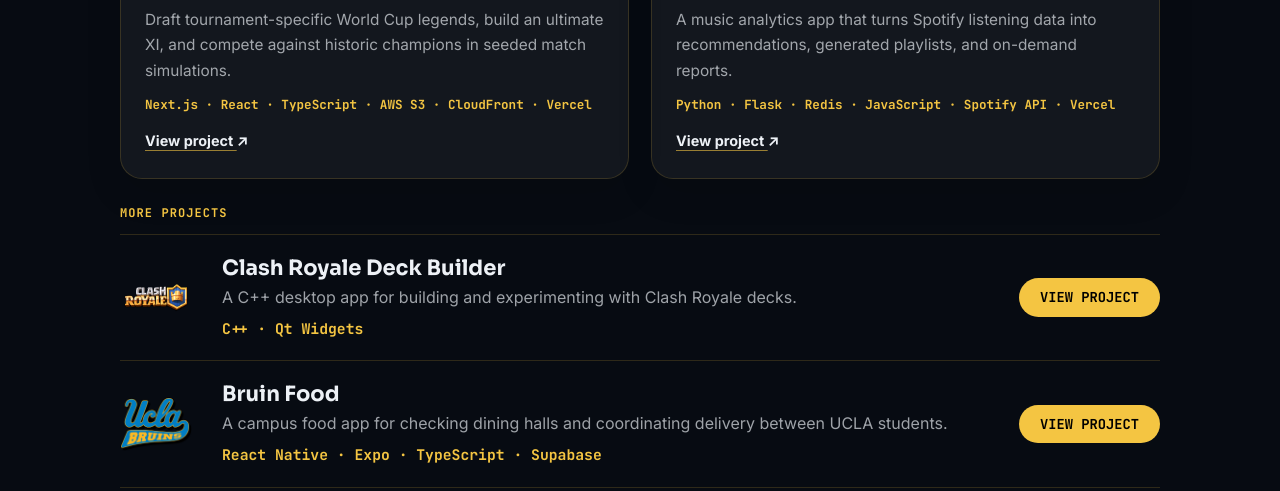
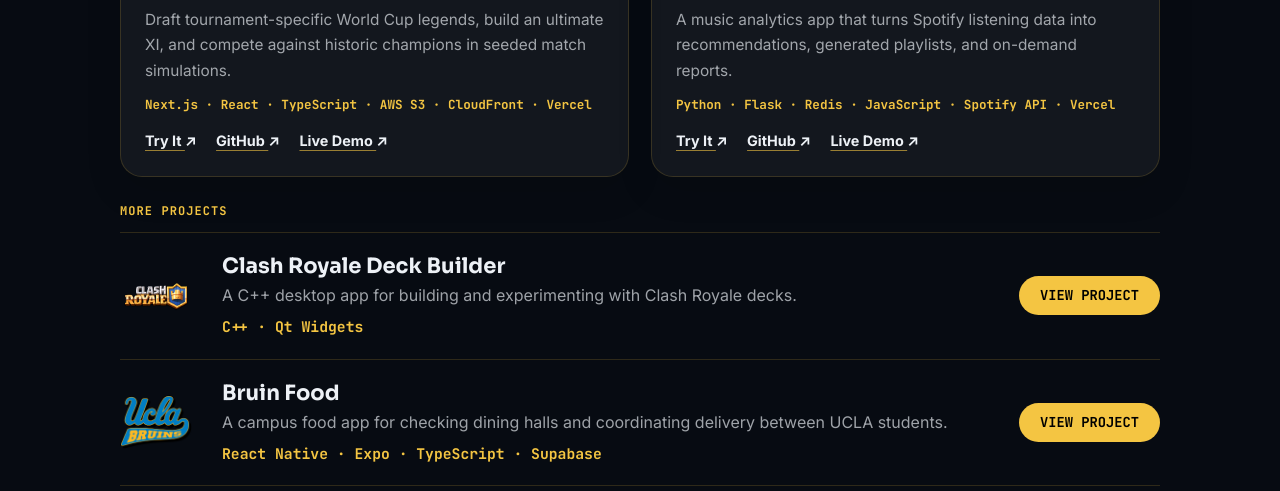
Before and after one commit to ughurkarim/portfolio, a website: page index.html in a window 1280 px wide. Shown: the part 1964-2455 px from the top of the page. Drawn offline with nearby package versions, Linux system fonts and the light colour scheme; files whose address does not match are found by name.

Commit message:
github links added

```diff
--- a/index.html
+++ b/index.html
@@ -153,7 +153,11 @@
           <h3>TrophyXI</h3>
           <p class="project-summary">Draft tournament-specific World Cup legends, build an ultimate XI, and compete against historic champions in seeded match simulations.</p>
           <p class="project-tech">Next.js · React · TypeScript · AWS S3 · CloudFront · Vercel</p>
-          <a href="https://trophyxi.com/" target="_blank" rel="noopener" class="text-link">View project <span>↗</span></a>
+          <div class="project-actions" aria-label="TrophyXI project links">
+            <a href="https://trophyxi.com/" target="_blank" rel="noopener" class="text-link">Try It <span>↗</span></a>
+            <a href="https://github.com/ughurkarim/TrophyXI" target="_blank" rel="noopener" class="text-link">GitHub <span>↗</span></a>
+            <a href="https://youtu.be/sr-vC9RNdrY" target="_blank" rel="noopener" class="text-link">Live Demo <span>↗</span></a>
+          </div>
         </div>
       </article>
 
@@ -166,7 +170,11 @@
           <h3>SpotiFeel</h3>
           <p class="project-summary">A music analytics app that turns Spotify listening data into recommendations, generated playlists, and on-demand reports.</p>
           <p class="project-tech">Python · Flask · Redis · JavaScript · Spotify API · Vercel</p>
-          <a href="https://spoti-feel.vercel.app/" target="_blank" rel="noopener" class="text-link">View project <span>↗</span></a>
+          <div class="project-actions" aria-label="SpotiFeel project links">
+            <a href="https://spoti-feel.vercel.app/" target="_blank" rel="noopener" class="text-link">Try It <span>↗</span></a>
+            <a href="https://github.com/ughurkarim/SpotiFeel" target="_blank" rel="noopener" class="text-link">GitHub <span>↗</span></a>
+            <a href="https://youtu.be/i7tWKD4P7i4" target="_blank" rel="noopener" class="text-link">Live Demo <span>↗</span></a>
+          </div>
         </div>
       </article>
     </div>
--- /dev/null
+++ b/package.json
@@ -0,0 +1,5 @@
+{
+  "dependencies": {
+    "@vercel/analytics": "^2.0.1"
+  }
+}
--- a/style.css
+++ b/style.css
@@ -2111,8 +2111,16 @@ body.light-mode .selected-project-card:hover {
   line-height: 1.6;
 }
 
-.simple-headline-card .text-link {
+.simple-headline-card .project-actions {
+  display: flex;
+  flex-wrap: wrap;
+  align-items: center;
+  gap: 10px 20px;
   margin-top: 14px;
+}
+
+.simple-headline-card .project-actions .text-link {
+  margin-top: 0;
 }
 
 .supporting-projects-list {
```
Also changed, not shown: 1 other file.
